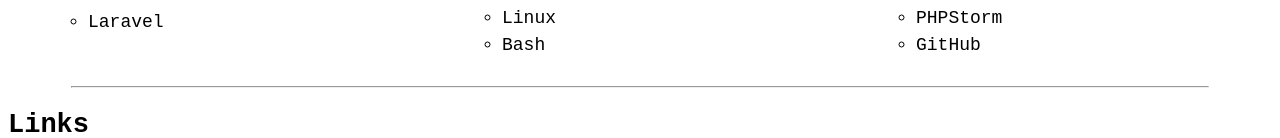
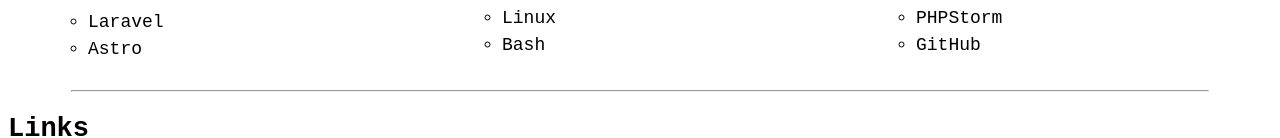
Before and after one commit to Simetraa/Simetraa.github.io, an Astro site: page / in a window 1280 px wide. Shown: the part 790-928 px from the top of the page. Built offline with nearby package versions, Linux system fonts and the light colour scheme; Astro itself is replaced by a stand-in of ours; some icons are missing.

Commit message:
Add Astro to skills list

```diff
--- a/src/components/pages/index/IndexContents.astro
+++ b/src/components/pages/index/IndexContents.astro
@@ -88,6 +88,7 @@ import { Icon } from "astro-icon/components";
       <li>JavaScript/TypeScript</li>
       <li>PHP</li>
       <li>Laravel</li>
+      <li>Astro</li>
     </ul>
   </li>
   <li>
```
